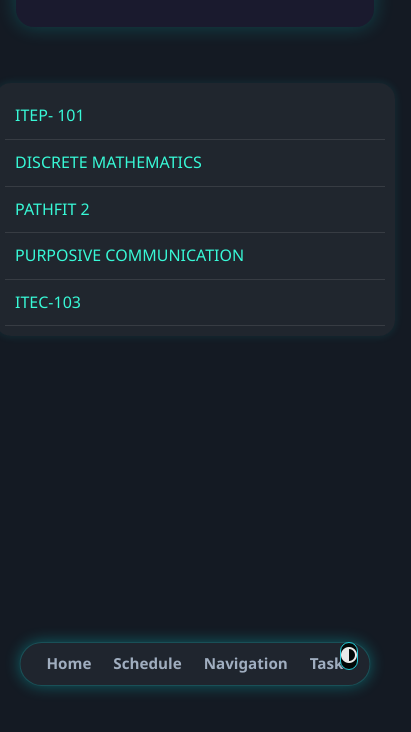
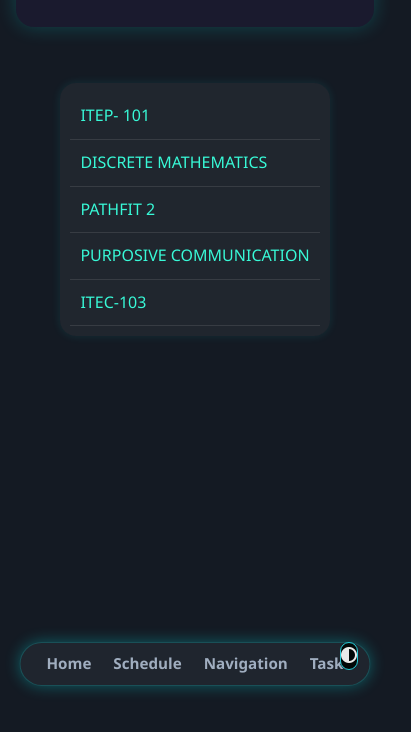
Before and after one commit to rrlWakai/rrlWakaiCRNSA.github.io, a plain HTML site: page message.html in a window 390 px wide. Shown: the part 142-874 px from the top of the page, 411 px wide, since content can reach past the window. Before the commit the page ends 844 px from the top, so only its background shows below. Drawn offline with Linux system fonts and the light colour scheme.

Commit message:
Update message.css

```diff
--- a/message.css
+++ b/message.css
@@ -6,11 +6,13 @@
   padding: 16px;
   gap: 16px;
   max-width: 1000px;
-
+  margin: 0 auto;
+  min-height: 80vh;
+  box-sizing: border-box;
 }
-
 .chat-list {
-  width: 25%;
+  width: 80%;
+  height: fit-content;
   background: rgba(255, 255, 255, 0.05);
   border-radius: 16px;
   padding: 10px;
@@ -241,13 +243,14 @@ body.dark-mode button:hover {
 
 @media (max-width: 768px) {
 
-
   .chat-list {
-    width: 50vh;
+    width: 100%;
+    max-width: 400px;
   }
 
   .chat-box {
-    width: 50vh;
+    width: 100%;
+    max-width: 600px;
   }
 
   .chat-form {
```
